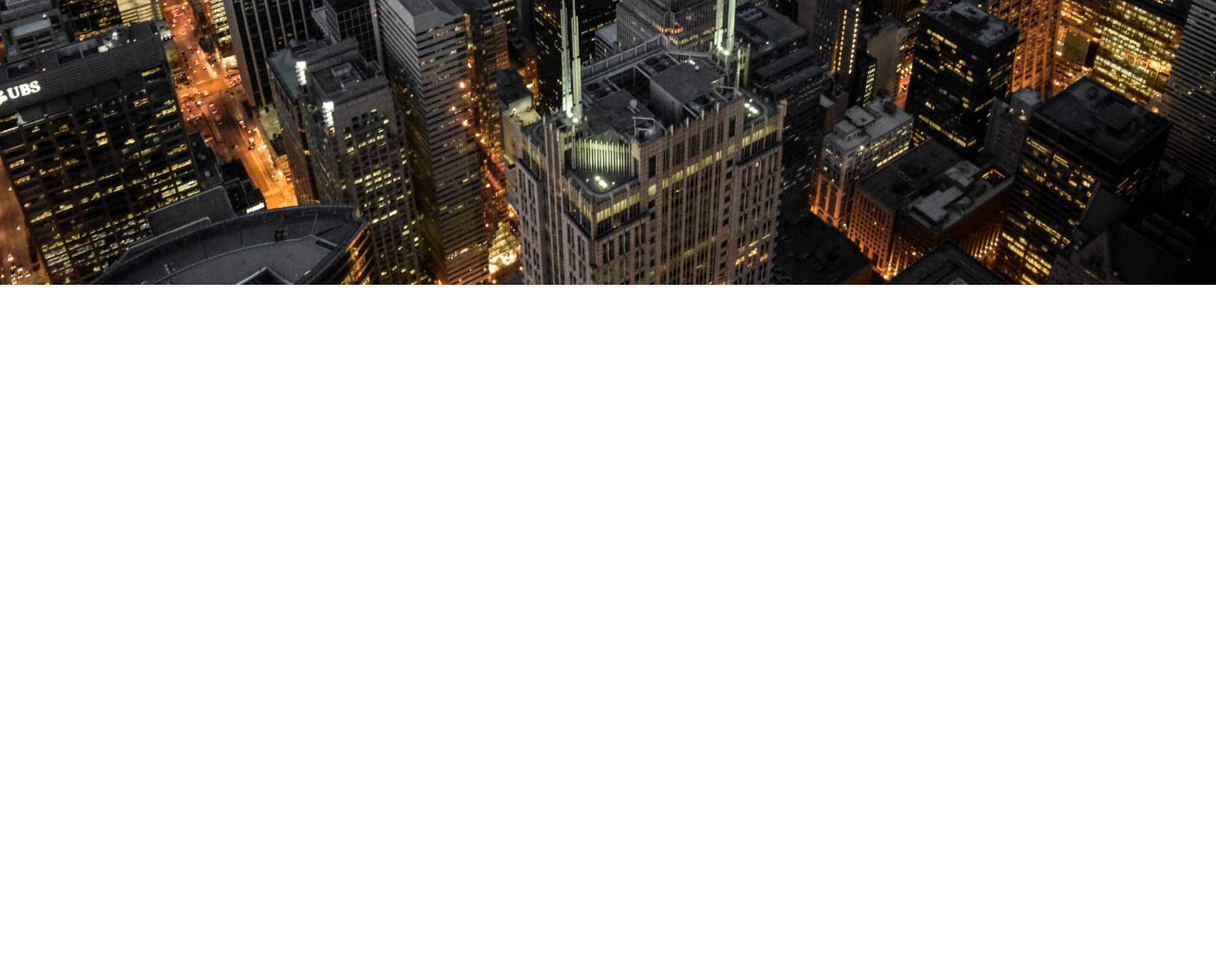
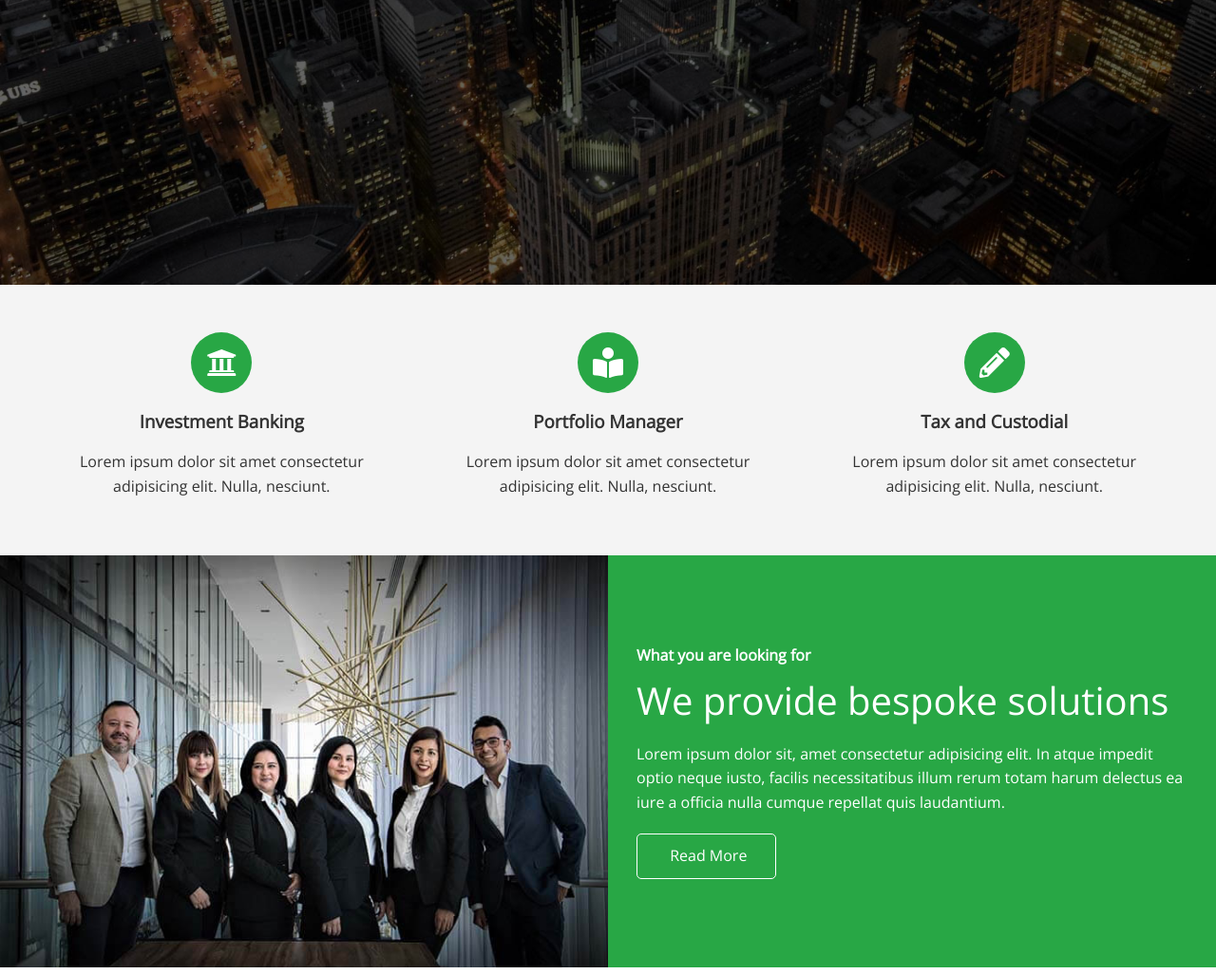
Before and after one commit to BETeng/EdgeLedger, a plain HTML site: page index.html in a window 1280 px wide. Shown: the part 500-1526 px from the top of the page at 95% size. Before the commit the page ends 800 px from the top, so only its background shows below. Drawn offline with nearby package versions, Linux system fonts and the light colour scheme.

Commit message:
flex column and util class

```diff
--- a/css/style.css
+++ b/css/style.css
@@ -89,3 +89,35 @@ p{
     max-width: 600px;
     margin: 20px 0;
 }
+
+.hero::before{
+    content: '';
+    position: absolute;
+    top: 0;
+    left: 0;
+    width: 100%;
+    height: 100%;
+    background: rgba(0,0,0,0.6)
+}
+
+.hero *{
+    z-index: 10;
+}
+
+/* Icons */
+.icons{
+    padding: 30px;
+}
+
+.icons h3{
+    font-weight: bold;
+    margin-bottom: 15px;
+}
+
+.icons i{
+    background-color: #28a745;
+    color: #fff;
+    padding: 1rem;
+    border-radius: 50%;
+    margin-bottom: 15px;
+}
--- a/css/utilities.css
+++ b/css/utilities.css
@@ -1,15 +1,16 @@
 /* Text Colors */
 
-.text-primary{
+.text-primary {
     color: #28a745
 }
 
-.text-secondary{
+.text-secondary {
     color: #0284d0
 }
 
 /* Button */
-.btn{
+
+.btn {
     cursor: pointer;
     display: inline-block;
     padding: 10px 30px;
@@ -19,23 +20,96 @@
     border-radius: 5px;
 }
 
-.btn:hover{
+.btn:hover {
     opacity: 0.9;
 }
 
-.btn-primary{
+.btn-primary,
+.bg-primary {
     background: #28a745;
     color: white;
 }
-.btn-secondary{
+
+.btn-secondary,
+.bg-secondary {
     background: #0284d0;
     color: white;
 }
-.btn-dark{
+
+.btn-dark,
+.bg-dark {
     background: #333;
     color: #f4f4f4;
 }
-.btn-light{
+
+.btn-light,
+.bg-light {
     background: #f4f4f4;
     color: #333;
 }
+
+.btn-outline{
+    background: transparent;
+    border: 1px solid #fff;
+}
+
+/* Flex items */
+
+.flex-items {
+    display: flex;
+    text-align: center;
+    justify-content: center;
+    height: 100%;
+}
+
+.flex-items>div {
+    padding: 20px;
+}
+
+/* Flex Columns */
+
+.flex-columns .row {
+    display: flex;
+    flex-direction: row;
+    flex-wrap: wrap;
+    width: 100%;
+}
+
+.flex-columns .column {
+    display: flex;
+    flex-direction: column;
+    flex-basis: 100%;
+    flex: 1;
+}
+
+.flex-columns .column .column-1,
+.flex-columns .column .column-2 {
+    height: 100%;
+}
+
+.flex-columns img {
+    width: 100%;
+    height: 100%;
+    object-fit: cover;
+}
+
+.flex-columns .column-2 {
+    display: flex;
+    flex-direction: column;
+    align-items: flex-start;
+    justify-content: center;
+    padding: 30px;
+}
+
+.flex-columns h2{
+    font-size: 40px;
+    font-weight: 100;
+}
+
+.flex-columns h4{
+    margin-bottom: 10px;
+}
+
+.flex-columns p{
+    margin: 20px 0;
+}
--- a/index.html
+++ b/index.html
@@ -32,5 +32,53 @@
         </div>
     </header>
 
+    <main>
+        <section id="about" class="icons bg-light">
+            <div class="flex-items">
+                <div>
+                    <i class="fas fa-university fa-2x"></i>
+                    <div>
+                        <h3>Investment Banking</h3>
+                        <p>Lorem ipsum dolor sit amet consectetur adipisicing elit. Nulla, nesciunt.</p>
+                    </div>
+                </div>
+                <div>
+                    <i class="fas fa-book-reader fa-2x"></i>
+                    <div>
+                        <h3>Portfolio Manager</h3>
+                        <p>Lorem ipsum dolor sit amet consectetur adipisicing elit. Nulla, nesciunt.</p>
+                    </div>
+                </div>
+                <div>
+                    <i class="fas fa-pencil-alt fa-2x"></i>
+                    <div>
+                        <h3>Tax and Custodial</h3>
+                        <p>Lorem ipsum dolor sit amet consectetur adipisicing elit. Nulla, nesciunt.</p>
+                    </div>
+                </div>
+            </div>
+        </section>
+
+        <section class="solutions flex-columns">
+            <div class="row">
+                <div class="column">
+                    <div class="column-1">
+                        <img src="/images/home/people.jpg" alt="">
+                    </div>
+                </div>
+                <div class="column">
+                    <div class="column-2 bg-primary">
+                        <h4>What you are looking for</h4>
+                        <h2>We provide bespoke solutions</h2>
+                        <p>Lorem ipsum dolor sit, amet consectetur adipisicing elit. In atque impedit optio neque iusto, facilis necessitatibus illum rerum totam harum delectus ea iure a officia nulla cumque repellat quis laudantium.</p>
+                        <a href="" class="btn btn-outline">
+                            <i class="fas fa-chevron"></i>
+                            Read More
+                        </a>
+                    </div>
+                </div>
+            </div>
+        </section>
+    </main>
 </body>
 </html>
```
